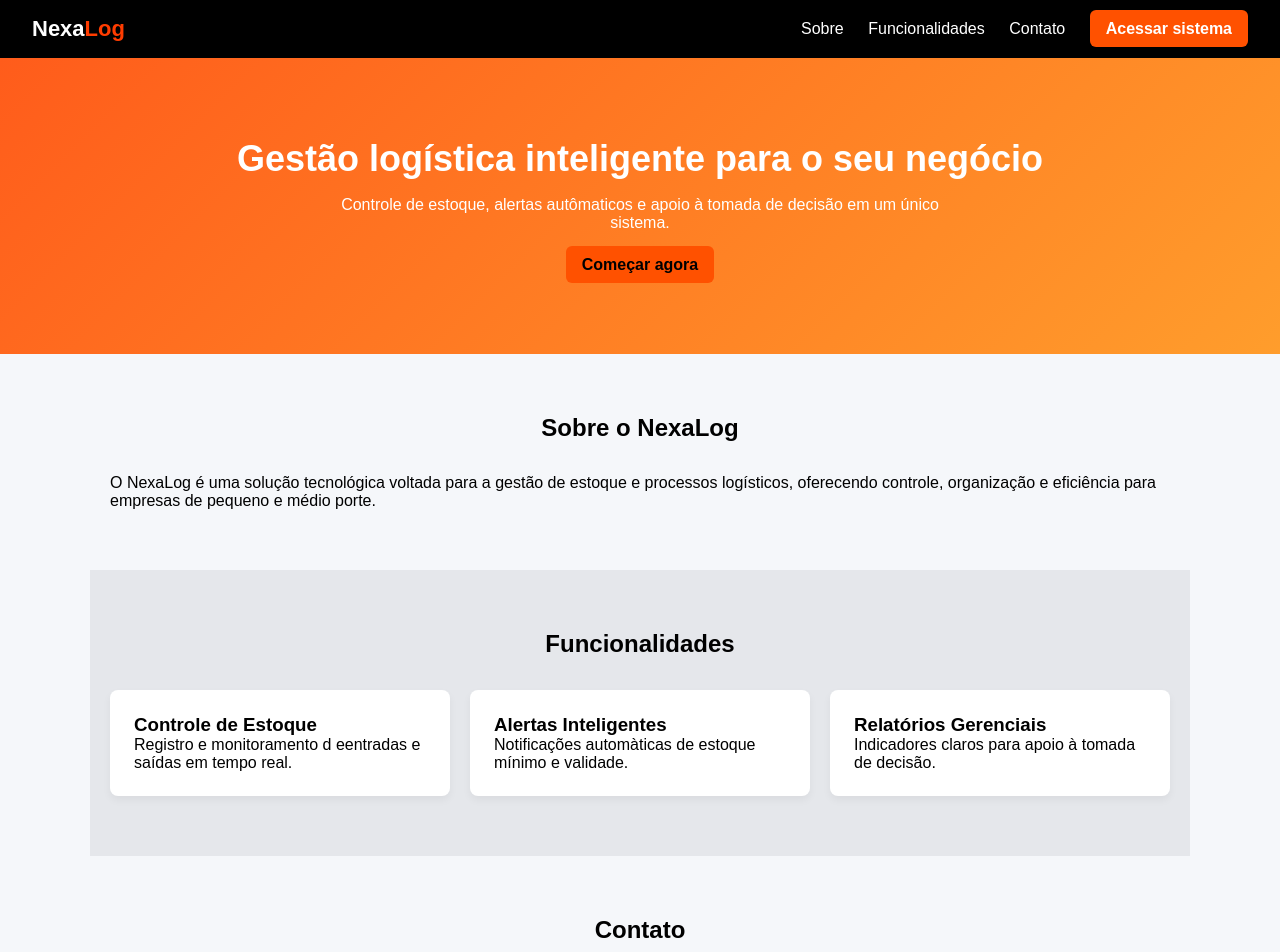
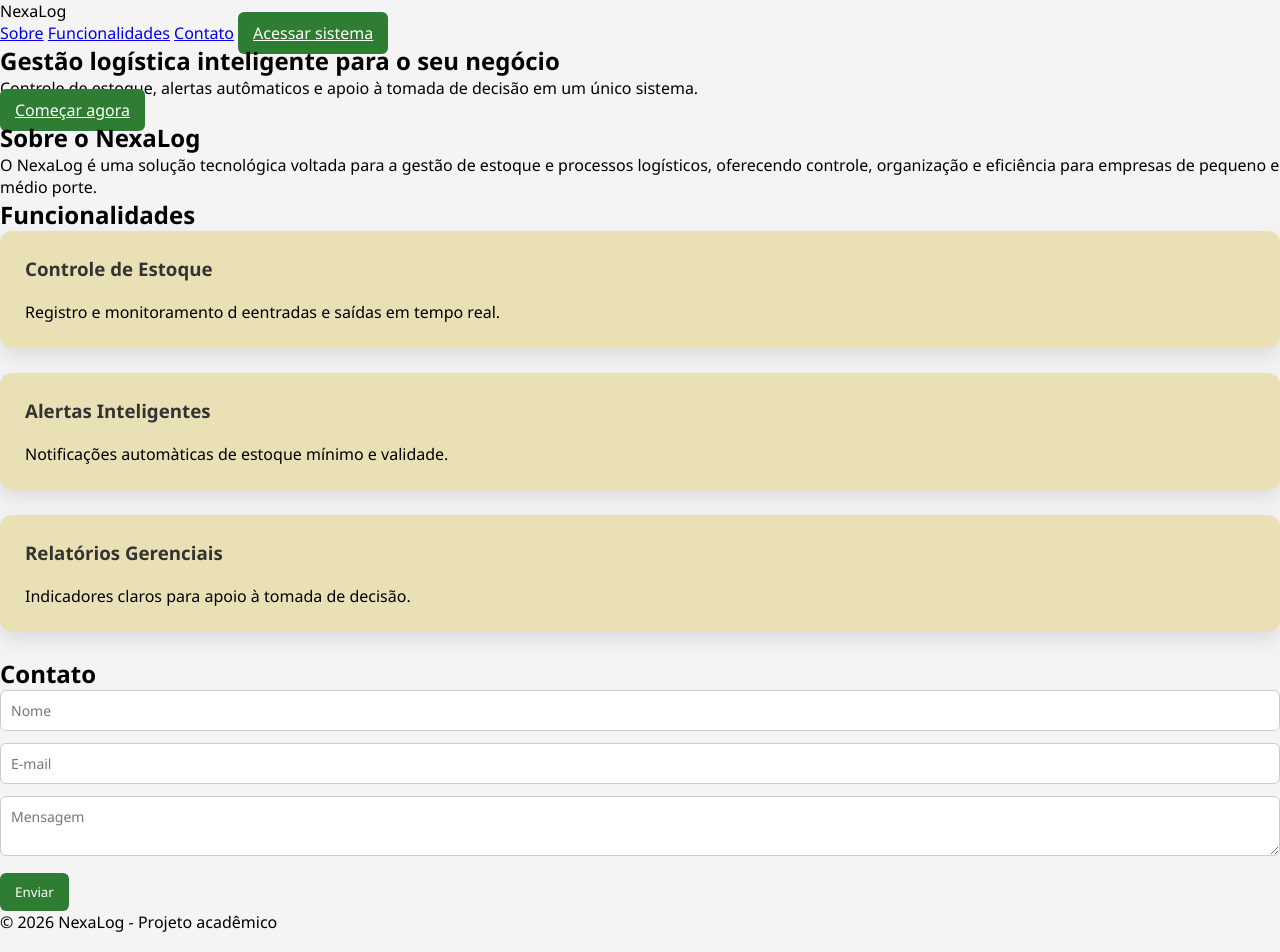
Before and after one commit to elderpereira-lgtm/NexaLog, a plain HTML site: page NexaLog-site/index.html in a window 1280 px wide. Shown: the top 952 px of the page. Drawn offline with Linux system fonts and the light colour scheme.

Commit message:
:)
Adição do CSS, possíveis modificações futuras

```diff
--- a/NexaLog-site/style.css
+++ b/NexaLog-site/style.css
@@ -1,131 +1,221 @@
+
 * {
     margin: 0;
     padding: 0;
     box-sizing: border-box;
-    font-family: Arial, Helvetica, sans-serif;
+    font-family: 'Segoe UI', Arial, sans-serif;
 }
 
 body {
-    color: #000000;
-    background-color: #f5f7fa;
-}
-
-.header {
-    background: #000000;
-    color: #fff;
-    padding: 16px 32px;
-    display: flex;
-    justify-content: space-between;
-    align-items: center;
-}
-
-.logo {
-    font-size: 22px;
-    font-weight: bold;
-}
-
-.logo span {
-    color: #ff3c00;
-}
-
-.nav a {
-    color: #fff;
-    margin-left: 20px;
-    text-decoration: none;
-}
-
-.btn {
-    background: #ff5100;
-    color: #000000;
-    padding: 10px 16px;
-    border-radius: 6px;
-    text-decoration: none;
-    font-weight: bold;
+    background-color: #f4f4f4;
 }
 
 
-.hero {
-    padding: 80px 20px;
-    text-align: center;
-    background: linear-gradient(135deg, #ff5c1b, #ff9d2c);
-    color: #fff;
-}
-
-.hero h1 {
-    font-size: 36px;
-    margin-bottom: 16px;
-}
-
-.hero p {
-    max-width: 600px;
-    margin: 0 auto 24px;
+.container {
+    width: 90%;
+    max-width: 1200px;
+    margin: 40px auto;
 }
 
 
-.section {
-    padding: 60px 20px;
-    max-width: 1100px;
-    margin: auto;
+.card {
+    background: #e9e0b5;
+    padding: 25px;
+    border-radius: 12px;
+    box-shadow: 0 8px 20px rgba(0,0,0,0.1);
+    margin-bottom: 25px;
 }
 
-.section h2 {
-    text-align: center;
-    margin-bottom: 32px;
+.card h1,
+.card h2,
+.card h3 {
+    margin-bottom: 20px;
+    font-weight: 600;
+    color: #333;
 }
 
-.gray {
-    background: #e5e7eb;
+input,
+select,
+textarea {
+    width: 100%;
+    padding: 10px;
+    margin-bottom: 12px;
+    border-radius: 6px;
+    border: 1px solid #ccc;
+    outline: none;
+    font-size: 14px;
+    background-color: #fff;
+}
+
+input:focus,
+select:focus,
+textarea:focus {
+    border-color: #2e7d32;
 }
 
 
-.cards {
+.btn {
+    background-color: #2e7d32;
+    color: white;
+    padding: 10px 15px;
+    border: none;
+    border-radius: 6px;
+    cursor: pointer;
+    transition: 0.3s ease;
+    font-weight: 500;
+}
+
+.btn:hover {
+    background-color: #1b5e20;
+}
+
+.btn-secondary {
+    background-color: #999;
+}
+
+.btn-secondary:hover {
+    background-color: #777;
+}
+
+
+.sidebar {
+    width: 220px;
+    height: 100vh;
+    background: #e2c97d;
+    position: fixed;
+    left: 0;
+    top: 0;
+    padding: 20px;
+}
+
+.sidebar h2 {
+    margin-bottom: 20px;
+}
+
+.sidebar a {
+    display: block;
+    margin-bottom: 15px;
+    color: #333;
+    text-decoration: none;
+    font-weight: 500;
+    transition: 0.2s;
+}
+
+.sidebar a:hover {
+    color: #2e7d32;
+}
+
+.content {
+    margin-left: 240px;
+    padding: 30px;
+}
+
+
+.dashboard-box {
+    background: #f1e6b3;
+    padding: 20px;
+    border-radius: 10px;
+    margin-bottom: 20px;
+}
+
+
+table {
+    width: 100%;
+    border-collapse: collapse;
+    background: #fff;
+    border-radius: 8px;
+    overflow: hidden;
+}
+
+table th {
+    background: #e2c97d;
+    padding: 12px;
+    text-align: left;
+}
+
+table td {
+    padding: 10px;
+    border-bottom: 1px solid #ccc;
+}
+
+table tr:hover {
+    background-color: #f9f9f9;
+}
+
+
+.product-grid {
     display: grid;
-    grid-template-columns: repeat(auto-fit, minmax(250px, 1fr));
+    grid-template-columns: repeat(auto-fit, minmax(200px, 1fr));
     gap: 20px;
 }
 
-.card {
-    background: #fff;
-    padding: 24px;
-    border-radius: 8px;
-    box-shadow: 0 4px 8px rgba(0,0,0,0.05);
+.product-card {
+    background: #f1e6b3;
+    padding: 15px;
+    border-radius: 10px;
+    text-align: center;
+}
+
+.product-card h4 {
+    margin-bottom: 10px;
 }
 
 
-.form {
-    max-width: 500px;
-    margin: auto;
+.loading-screen {
+    height: 100vh;
     display: flex;
+    justify-content: center;
+    align-items: center;
+    background: linear-gradient(135deg, #f3d67a, #f6b347);
     flex-direction: column;
-    gap: 12px;
 }
 
-.form input,
-.form textarea {
-    padding: 12px;
-    border-radius: 6px;
-    border: 1px solid #ccc;
+
+.spinner {
+    width: 60px;
+    height: 60px;
+    border: 6px solid rgba(255,255,255,0.4);
+    border-top: 6px solid white;
+    border-radius: 50%;
+    animation: spin 1s linear infinite;
+    margin-bottom: 15px;
 }
 
-.form textarea {
-    resize: none;
-    height: 120px;
+@keyframes spin {
+    0% { transform: rotate(0deg); }
+    100% { transform: rotate(360deg); }
 }
 
-.footer {
-    background: linear-gradient(135deg, #ff5c1b, #ff9d2c);
-    color: #fff;
-    text-align: center;
-    padding: 20px;
-    margin-top: 40px;
+.loading-text {
+    color: white;
+    font-weight: bold;
+    font-size: 18px;
 }
 
+
+.fade-in {
+    animation: fadeIn 0.8s ease-in;
+}
+
+@keyframes fadeIn {
+    from { opacity: 0; }
+    to { opacity: 1; }
+}
+
+
 @media (max-width: 768px) {
-    .nav {
-        display: none;
+
+    .sidebar {
+        width: 100%;
+        height: auto;
+        position: relative;
     }
 
-    .hero h1 {
-        font-size: 28px;
+    .content {
+        margin-left: 0;
+    }
+
+    .container {
+        width: 95%;
     }
 }
```
